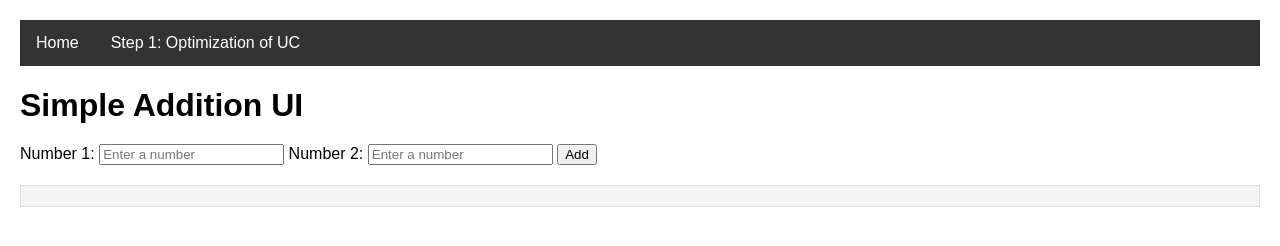
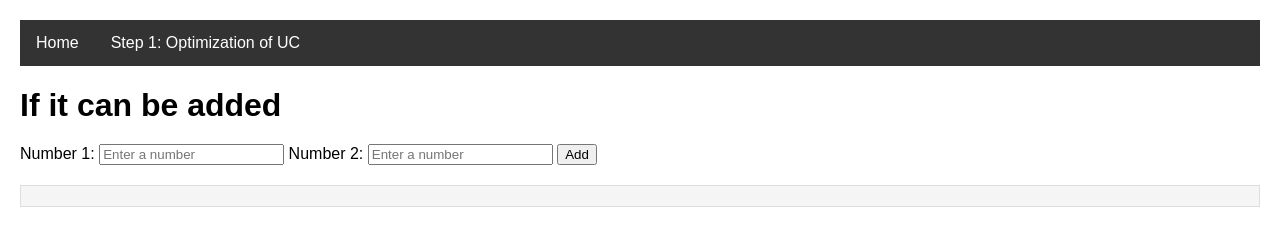
Before and after one commit to InderdipShere/InterfaceGenerator4MD, a plain HTML site: page index.html in a window 1280 px wide. Drawn offline with Linux system fonts and the light colour scheme.

Commit message:
Update index.html

```diff
--- a/index.html
+++ b/index.html
@@ -18,7 +18,7 @@
         <!-- Add other links for other steps if applicable -->
     </div>
 
-    <h1>Simple Addition UI</h1>
+    <h1>If it can be added </h1>
     <label for="number1">Number 1:</label>
     <input type="number" id="number1" placeholder="Enter a number">
 
```
